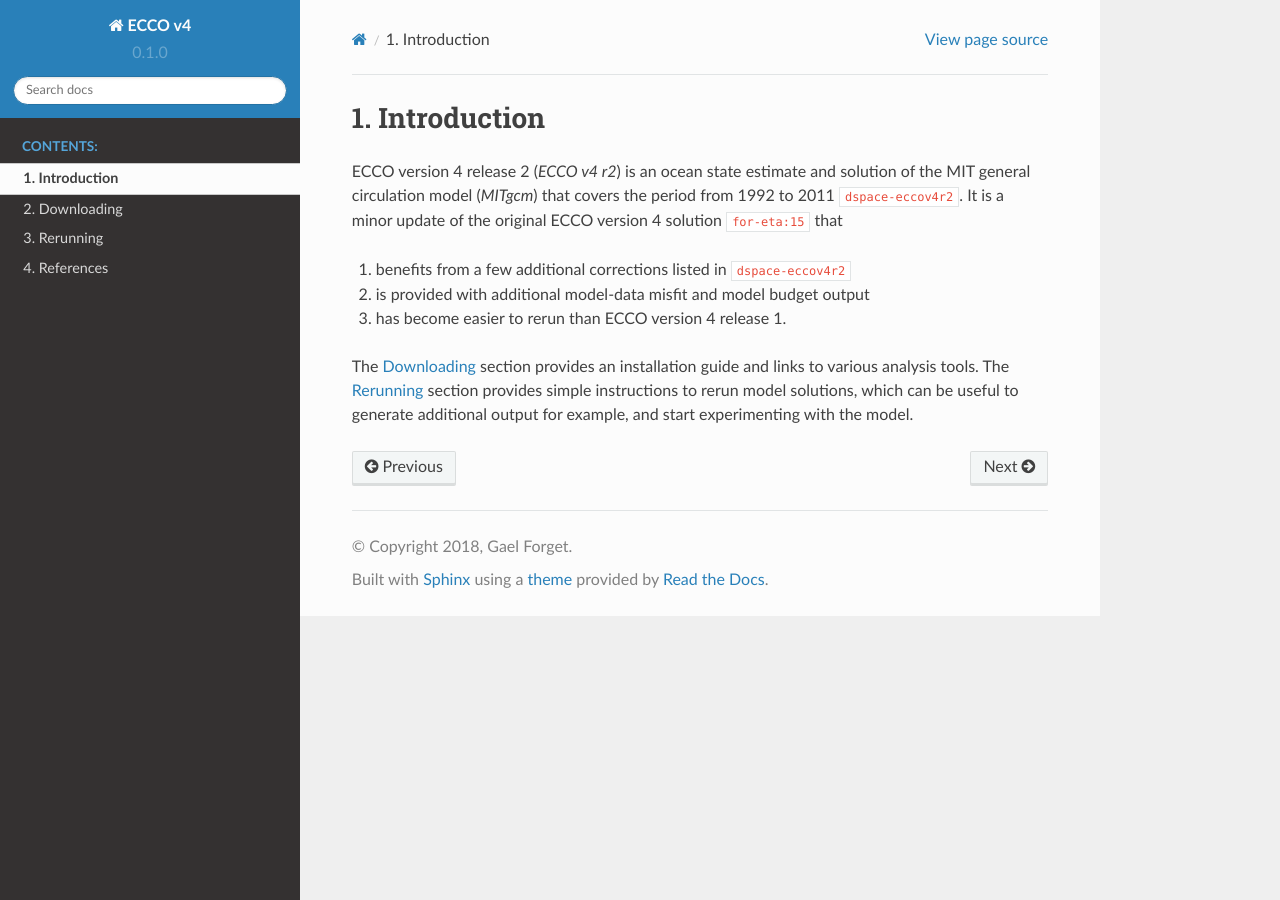
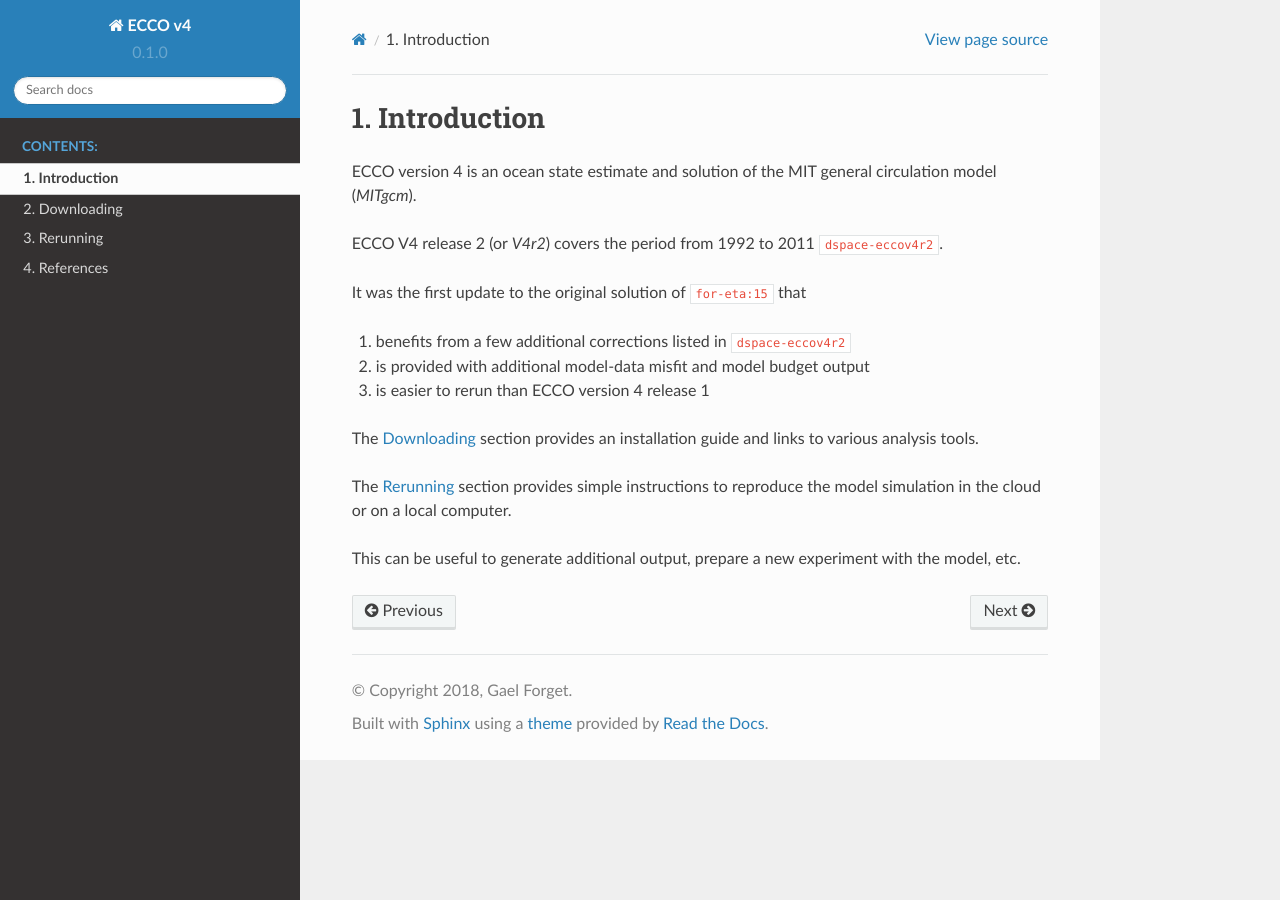
Before and after one commit to gaelforget/ECCOv4, a Sphinx documentation site: the page built from docs/introduction.rst, in a window 1280 px wide. Built offline with Sphinx 7.4.7 and the Read the Docs theme 2.0.0, drawn with Linux system fonts in a browser that asks for light colours; cross-references to code outside the pages are shown as plain code.

Commit message:
separate out lines in docs

```diff
--- a/docs/introduction.rst
+++ b/docs/introduction.rst
@@ -4,13 +4,21 @@
 Introduction
 ************
 
-ECCO version 4 release 2 (`ECCO v4 r2`) is an ocean state estimate and solution of the MIT general circulation model (`MITgcm`) that covers the period from 1992 to 2011 :cite:`dspace-eccov4r2`. It is a minor update of the original ECCO version 4 solution :cite:`for-eta:15` that
+ECCO version 4 is an ocean state estimate and solution of the MIT general circulation model (`MITgcm`).
+
+ECCO V4 release 2 (or `V4r2`) covers the period from 1992 to 2011 :cite:`dspace-eccov4r2`.
+
+It was the first update to the original solution of :cite:`for-eta:15` that
 
 #. benefits from a few additional corrections listed in :cite:`dspace-eccov4r2`
 
 #. is provided with additional model-data misfit and model budget output
 
-#. has become easier to rerun than ECCO version 4 release 1.
+#. is easier to rerun than ECCO version 4 release 1
 
 
-The :ref:`downloads` section provides an installation guide and links to various analysis tools. The :ref:`runs` section provides simple instructions to rerun model solutions, which can be useful to generate additional output for example, and start experimenting with the model.
+The :ref:`downloads` section provides an installation guide and links to various analysis tools.
+
+The :ref:`runs` section provides simple instructions to reproduce the model simulation in the cloud or on a local computer.
+
+This can be useful to generate additional output, prepare a new experiment with the model, etc.
```
